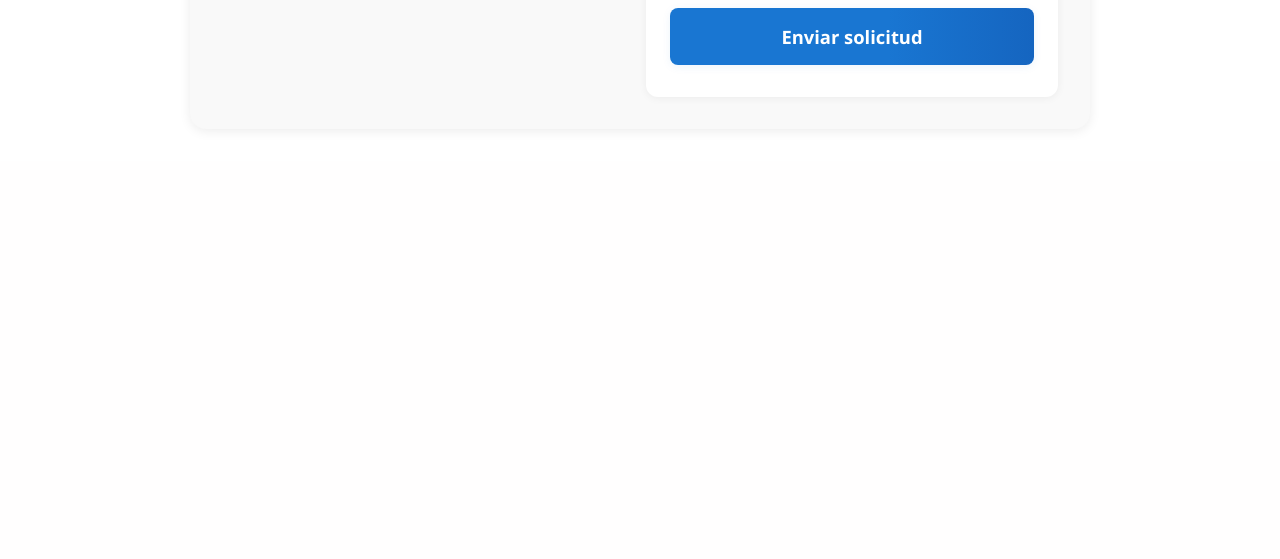
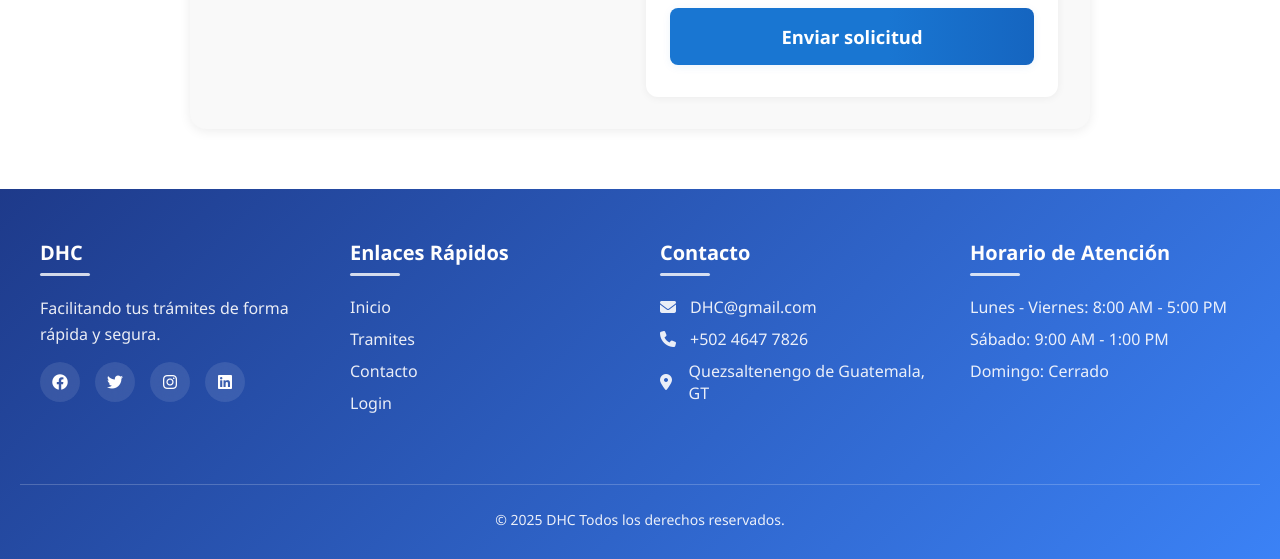
Before and after one commit to Hectorchan10/SistemaTramites, a PHP site: page / in a window 1280 px wide. Shown: the part 974-1533 px from the top of the page. Before the commit the page ends 1072 px from the top, so only its background shows below. Run offline with PHP 8.4, Linux system fonts and the light colour scheme.

Commit message:
Creacion  footer personalizado

```diff
--- a/index.html
+++ b/index.html
@@ -5,11 +5,15 @@
     <meta name="viewport" content="width=device-width, initial-scale=1.0" />
     <title>Sistema de Trámites - Guatemala DHS</title>
     <link rel="stylesheet" href="/style/style.css" />
-
+    <link
+      rel="stylesheet"
+      href="https://cdnjs.cloudflare.com/ajax/libs/font-awesome/6.4.0/css/all.min.css"
+    />
   </head>
 
   <body>
     <header>
+      <!-- el navbar  -->
       <div class="topbar" role="navigation" aria-label="Barra de navegación principal">
         <div class="logo">
           <a href="/index.html">
@@ -25,6 +29,9 @@
           </ul>
         </nav>
       </div>
+      <!-- el navbar  -->
+
+      <!-- el baner -->
       <div class="hero-banner">
         <div class="hero-content">
           <h1>Trámites</h1>
@@ -33,9 +40,12 @@
           <a href="#tramites" class="hero-btn">Nuevo Trámite</a>
         </div>
       </div>
+      <!-- el baner -->
     </header>
+
+    <!-- contenido  -->
     <main>
-      <section class="solicitud-documentos">
+      <section class="solicitud-documentos" id="contacto">
         <div class="left-section">
           <span class="label">SOLICITUD DE DOCUMENTOS</span>
           <h2 class="title">Solicita tus documentos en cualquier momento</h2>
@@ -83,5 +93,60 @@
         </div>
       </section>
     </main>
+    <!-- contenido  -->
+
+    <!--el footer -->
+    <footer>
+      <div class="footer-content">
+        <!-- Sobre Contramites -->
+        <div class="footer-section">
+          <h3>DHC</h3>
+          <p>Facilitando tus trámites de forma rápida y segura.</p>
+          <div class="footer-social">
+            <a href="#" aria-label="Facebook"><i class="fab fa-facebook"></i></a>
+            <a href="#" aria-label="Twitter"><i class="fab fa-twitter"></i></a>
+            <a href="#" aria-label="Instagram"><i class="fab fa-instagram"></i></a>
+            <a href="#" aria-label="LinkedIn"><i class="fab fa-linkedin"></i></a>
+          </div>
+        </div>
+
+        <!-- Enlaces Rápidos -->
+        <div class="footer-section">
+          <h3>Enlaces Rápidos</h3>
+          <ul>
+            <li><a href="/index.html">Inicio</a></li>
+            <li><a href="#Tramites">Tramites</a></li>
+            <li><a href="#contacto">Contacto</a></li>
+            <li><a href="/views/login.html">Login</a></li>
+          </ul>
+        </div>
+
+        <!-- Contacto -->
+        <div class="footer-section">
+          <h3>Contacto</h3>
+          <ul class="footer-contact">
+            <li><i class="fas fa-envelope"></i> DHC@gmail.com</li>
+            <li><i class="fas fa-phone"></i> +502 4647 7826</li>
+            <li><i class="fas fa-map-marker-alt"></i> Quezsaltenengo de Guatemala, GT</li>
+          </ul>
+        </div>
+
+        <!-- Horarios -->
+        <div class="footer-section">
+          <h3>Horario de Atención</h3>
+          <ul class="footer-hours">
+            <li>Lunes - Viernes: 8:00 AM - 5:00 PM</li>
+            <li>Sábado: 9:00 AM - 1:00 PM</li>
+            <li>Domingo: Cerrado</li>
+          </ul>
+        </div>
+      </div>
+
+      <!-- Copyright -->
+      <div class="footer-copyright">
+        <p>&copy; 2025 DHC Todos los derechos reservados.</p>
+      </div>
+    </footer>
+    <!--el footer -->
   </body>
 </html>
--- /dev/null
+++ b/style/footer.css
@@ -0,0 +1,123 @@
+/* Footer Mejorado */
+footer {
+  background: linear-gradient(135deg, var(--color-primario), var(--color-secundario));
+  padding: 50px 20px 20px;
+  margin-top: 60px;
+}
+
+.footer-content {
+  max-width: 1200px;
+  margin: 0 auto;
+  display: flex;
+  flex-wrap: wrap;
+  gap: 40px;
+  justify-content: space-between;
+  padding-bottom: 30px;
+}
+
+.footer-section {
+  flex: 1;
+  min-width: 220px;
+}
+
+.footer-section h3 {
+  margin-bottom: 20px;
+  font-size: 20px;
+  font-weight: 600;
+  position: relative;
+  padding-bottom: 10px;
+}
+
+.footer-section h3::after {
+  content: '';
+  position: absolute;
+  left: 0;
+  bottom: 0;
+  width: 50px;
+  height: 3px;
+  background-color: rgba(255, 255, 255, 0.8);
+  border-radius: 2px;
+}
+
+.footer-section p {
+  line-height: 1.6;
+  opacity: 0.9;
+  margin-bottom: 15px;
+}
+
+.footer-section ul {
+  list-style: none;
+  padding: 0;
+  margin: 0;
+}
+
+.footer-section ul li {
+  margin-bottom: 10px;
+  transition: transform 0.2s ease;
+}
+
+.footer-section ul li:hover {
+  transform: translateX(5px);
+}
+
+.footer-section ul li a {
+  text-decoration: none;
+  opacity: 0.9;
+  transition: opacity 0.3s ease;
+  display: inline-block;
+}
+
+.footer-section ul li a:hover {
+  opacity: 1;
+  text-decoration: underline;
+}
+
+.footer-contact li,
+.footer-hours li {
+  display: flex;
+  align-items: center;
+  gap: 10px;
+  opacity: 0.9;
+}
+
+.footer-contact i {
+  width: 20px;
+}
+
+.footer-social {
+  display: flex;
+  gap: 15px;
+  margin-top: 15px;
+}
+
+.footer-social a {
+  display: flex;
+  align-items: center;
+  justify-content: center;
+  width: 40px;
+  height: 40px;
+  background-color: rgba(255, 255, 255, 0.1);
+  border-radius: 50%;
+  text-decoration: none;
+  transition: all 0.3s ease;
+  backdrop-filter: blur(10px);
+}
+
+.footer-social a:hover {
+  background-color: rgba(255, 255, 255, 0.2);
+  transform: translateY(-3px);
+  box-shadow: 0 5px 15px rgba(0, 0, 0, 0.2);
+}
+
+.footer-copyright {
+  text-align: center;
+  margin-top: 30px;
+  padding-top: 25px;
+  border-top: 1px solid rgba(255, 255, 255, 0.2);
+}
+
+.footer-copyright p {
+  font-size: 14px;
+  opacity: 0.9;
+  margin-bottom: 10px;
+}
--- a/style/style.css
+++ b/style/style.css
@@ -4,6 +4,8 @@
 @import url('responsive.css');
 @import url('login.css');
 @import url('mensages.css');
+@import url('contacto.css');
+@import url('footer.css');
 * {
   margin: 0;
   padding: 0;
```
Also changed, not shown: other parts of style/style.css (+0 -106 lines), style/contacto.css (added, +106 -0 lines).
